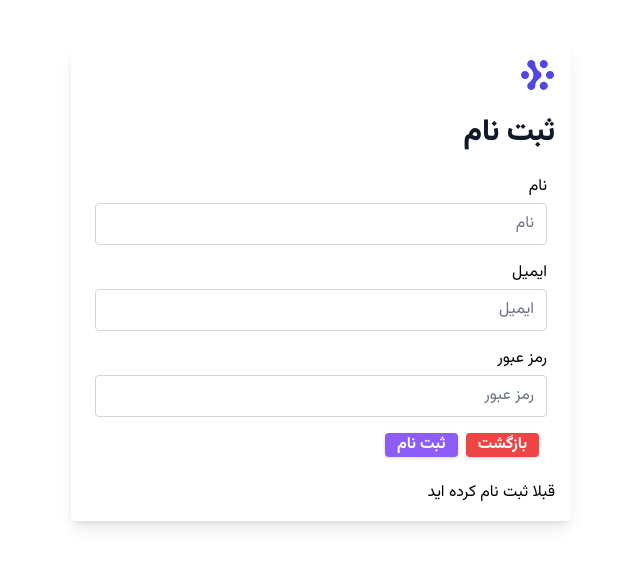
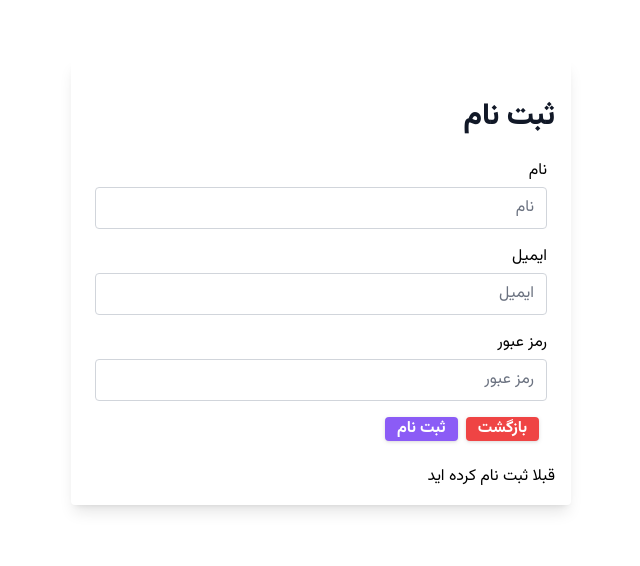
Before and after one commit to Davoudkhodaverdian/next-project, a Next.js app: page /register in a window 1280 px wide. Shown: the part 118-684 px from the top of the page, without its empty margins (319-959 px from the left). Built offline with nearby package versions, Linux system fonts and the light colour scheme.

Commit message:
abstract form for authenticate

```diff
--- /dev/null
+++ b/components/authenticate/form.js
@@ -0,0 +1,38 @@
+
+import FieldData from './fieldData.json'
+import Link from 'next/link';
+
+function Form({ type, confirmHandler, setValueInput }) {
+
+    return (
+        <form className=" p-2">
+            {
+                FieldData.map((item, index) => (
+                    item.name === "name" && type === "login" ? null :
+                        <div className="my-4" key={index}>
+                            <label htmlFor={item.id} className="">{item.descreption}</label>
+                            <input id={item.id} name={item.name} type={item.type} required placeholder={item.descreption}
+                                className="appearance-none rounded relative block w-full px-3 py-2 my-1 border border-gray-300 placeholder-gray-500 text-gray-900 focus:outline-none focus:ring-indigo-500 focus:border-indigo-500"
+                                onChange={setValueInput.bind(null, item.name)}
+                            />
+                        </div>
+                ))
+            }
+            <div className="mx-1 my-4">
+                <Link href="/">
+                    <a>
+                        <input type="submit" name="submit" value="بازگشت" className="px-3 rounded text-white text-center bg-red-500 font-bold drop-shadow hover:bg-red-600 active:bg-red-700 focus:ring focus:ring-red-300 mx-1" />
+                    </a>
+                </Link>
+                <Link href="/">
+                    <a>
+                        <input onClick={confirmHandler}
+                            type="submit" name="submit" value={type === "register" ? "ثبت نام" : "ورود"} className="px-3 rounded text-white text-center bg-violet-500 font-bold drop-shadow hover:bg-violet-600 active:bg-violet-700 focus:ring focus:ring-violet-300  mx-1" />
+                    </a>
+                </Link>
+            </div>
+        </form>
+    )
+}
+
+export default Form
--- a/components/authenticate/login.js
+++ b/components/authenticate/login.js
@@ -1,15 +1,13 @@
-import  Link  from 'next/link';
+import Link from 'next/link';
 import { setAuthenticate } from "../../store/slices/authenticateSlice"
 import { useDispatch } from 'react-redux'
 import { useState } from 'react';
-import FieldData from './fieldData.json'
+import Form from './form';
 
 function Login() {
 
     const [state, setState] = useState({ email: "", password: "" })
-
     const dispatch = useDispatch();
-
     const setValueInput = (name, event) => { setState(prevState => ({ ...prevState, [name]: event.target.value })) }
 
     const enterHandler = (event) => {
@@ -27,45 +25,12 @@ function Login() {
     return (
         <div className="flex flex-col justify-center items-center h-screen">
             <div className="flex flex-col max-w-[500px] rounded shadow-lg p-4 bg-white w-[calc(100%-16px)] mx-2 lg:w-1/2">
-                <div className="text-right">
-                    <div>
-                        <img className="h-8 w-auto" src="/images/register.svg" alt="register" />
-                        <h2 className="mt-6 text-3xl font-extrabold text-gray-900">ورود</h2>
-                    </div>
-                </div>
-                <form className=" p-2">
-                    {
-                        FieldData.map((item, index) => (
-                            item.name === "name" ? null :
-                                <div className="my-4" key={index}>
-                                    <label htmlFor={item.id} className="">{item.descreption}</label>
-                                    <input id={item.id} name={item.name} type={item.type} required placeholder={item.descreption}
-                                        className="appearance-none rounded relative block w-full px-3 py-2 my-1 border border-gray-300 placeholder-gray-500 text-gray-900 focus:outline-none focus:ring-indigo-500 focus:border-indigo-500"
-                                        onChange={setValueInput.bind(null, item.name)}
-                                    />
-                                </div>
-                        ))
-                    }
-                    <div className="mx-1 my-4">
-                        <Link href="/">
-                            <a>
-                                <input type="submit" name="submit" value="بازگشت" className="px-3 rounded text-white text-center bg-red-500 font-bold drop-shadow hover:bg-red-600 active:bg-red-700 focus:ring focus:ring-red-300 mx-1" />
-
-                            </a>
-                        </Link>
-                        <Link href="/">
-                            <a>
-                                <input onClick={enterHandler}
-                                    type="submit" name="submit" value="ورود" className="px-3 rounded text-white text-center bg-violet-500 font-bold drop-shadow hover:bg-violet-600 active:bg-violet-700 focus:ring focus:ring-violet-300  mx-1" />
-                            </a>
-                        </Link>
-                    </div>
-                </form>
+                <h2 className="mt-6 text-3xl font-extrabold text-gray-900 text-right">ورود</h2>
+                <Form type="login" confirmHandler={enterHandler} setValueInput={setValueInput} />
                 <Link href="/register"><a><div>قبلا ثبت نام نکرده اید</div></a></Link>
             </div>
         </div>
     )
 }
 
-
 export default Login;
--- a/components/authenticate/register.js
+++ b/components/authenticate/register.js
@@ -1,14 +1,12 @@
-
-import  Link  from 'next/link';
+import Link from 'next/link';
 import { setAuthenticate } from "../../store/slices/authenticateSlice"
 import { useDispatch } from 'react-redux'
 import { useState } from 'react';
-import FieldData from './fieldData.json'
+import Form from './form';
 
 function Register() {
 
     const [state, setState] = useState({ name: "", email: "", password: "" })
-
     const dispatch = useDispatch();
 
     const setValueInput = (name, event) => { setState(prevState => ({ ...prevState, [name]: event.target.value })) }
@@ -28,45 +26,12 @@ function Register() {
     return (
         <div className="flex flex-col justify-center items-center h-screen">
             <div className="flex flex-col max-w-[500px] rounded shadow-lg p-4 bg-white w-[calc(100%-16px)] mx-2 lg:w-1/2">
-                <div className="text-right">
-                    <div>
-                        <img className="h-8 w-auto" src="/images/register.svg" alt="register" />
-                        <h2 className="mt-6 text-3xl font-extrabold text-gray-900">ثبت نام</h2>
-                    </div>
-                </div>
-                <form className=" p-2">
-                    {
-                        FieldData.map((item, index) => (
-                            <div className="my-4" key={index}>
-                                <label htmlFor={item.id} className="">{item.descreption}</label>
-                                <input id={item.id} name={item.name} type={item.type} required placeholder={item.descreption}
-                                    className="appearance-none rounded relative block w-full px-3 py-2 my-1 border border-gray-300 placeholder-gray-500 text-gray-900 focus:outline-none focus:ring-indigo-500 focus:border-indigo-500"
-                                    onChange={setValueInput.bind(null, item.name)}
-                                />
-                            </div>
-                        ))
-                    }
-                    <div className="mx-1 my-4">
-                        <Link href="/">
-                            <a>
-                                <input type="submit" name="submit" value="بازگشت" className="px-3 rounded text-white text-center bg-red-500 font-bold drop-shadow hover:bg-red-600 active:bg-red-700 focus:ring focus:ring-red-300 mx-1" />
-                            </a>
-                        </Link>
-                        <Link href="/">
-                            <a>
-                                <input onClick={registerHandler}
-                                    type="submit" name="submit" value="ثبت نام" className="px-3 rounded text-white text-center bg-violet-500 font-bold drop-shadow hover:bg-violet-600 active:bg-violet-700 focus:ring focus:ring-violet-300  mx-1" />
-                            </a>
-                        </Link>
-                    </div>
-                </form>
+            <h2 className="mt-6 text-3xl font-extrabold text-gray-900 text-right">ثبت نام</h2>
+                <Form type="register" confirmHandler={registerHandler} setValueInput={setValueInput} />
                 <Link href="/login"><a><div>قبلا ثبت نام کرده اید</div></a></Link>
             </div>
-
         </div>
-
     )
 }
 
-
 export default Register;
--- a/components/dashboard/menubar/sidebarData.json
+++ b/components/dashboard/menubar/sidebarData.json
@@ -22,5 +22,11 @@
         "name": "management-panel",
         "id": 4,
         "root": "/management-panel"
+    },
+    {
+        "descreption": "مقالات",
+        "name": "article",
+        "id": 4,
+        "root": "/dashboard/counter/article"
     }
 ]
--- a/components/main/navbar/navbar.js
+++ b/components/main/navbar/navbar.js
@@ -40,7 +40,11 @@ function Navbar() {
                             <button className="px-3 rounded-lg text-white text-center bg-violet-500 font-bold drop-shadow hover:bg-violet-600 active:bg-violet-700 focus:ring focus:ring-violet-300 ">صفحه اصلی</button>
                         </a>
                     </Link>
-
+                    <Link href="/about">
+                        <a>
+                            <button className="px-3 rounded-lg text-white text-center bg-violet-500 font-bold drop-shadow hover:bg-violet-600 active:bg-violet-700 focus:ring focus:ring-violet-300 ">درباره ما</button>
+                        </a>
+                    </Link>
                     {
                         authenticate ?
                             <>
--- a/components/userList/modal/modalBody/modalHandler.js
+++ b/components/userList/modal/modalBody/modalHandler.js
@@ -1,5 +1,4 @@
 import { addUser } from '../../../../store/slices/userListSlice';
-// import axios from "axios";
 import { useDispatch } from 'react-redux';
 
 function ModalHandler({ closeModal, state, setState }) {
--- a/pages/about.js
+++ b/pages/about.js
@@ -1,7 +1,7 @@
-
+import BaseLayout from './../components/main/basicLayout'
 
 export default function About() {
 
-    return <div>This is about  page</div>
+    return <BaseLayout><div className="text-center my-3">This is about  page</div></BaseLayout>
 
 }
--- a/pages/management-panel.js
+++ b/pages/management-panel.js
@@ -2,17 +2,13 @@
 import ManagementPanel from "../components/managementPanel/managementPanel";
 import { useDispatch } from 'react-redux';
 import { setUser } from "../store/slices/userListSlice";
-
-
 
 export default function ManagementPanelPage({ users }) {
 
     const dispatch = useDispatch();
     dispatch(setUser(users.data))
 
-    return (
-        <ManagementPanel users={users} />
-    )
+    return (<ManagementPanel users={users} />)
 }
 
 // This gets called on every request
```
Also changed, not shown: components/userList/modal/modalBody/normalInput.js (+5 -7 lines), components/userList/row/buttonElement.js (+30 -20 lines).
